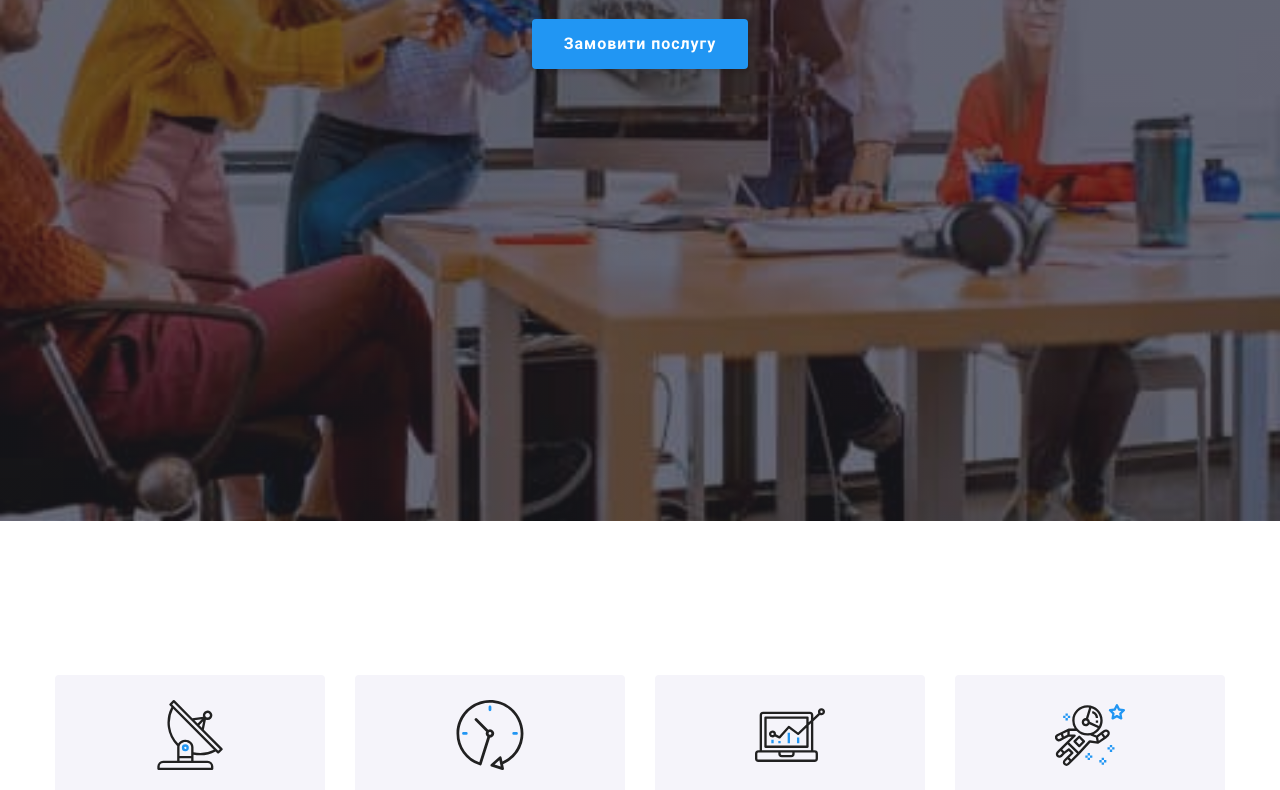
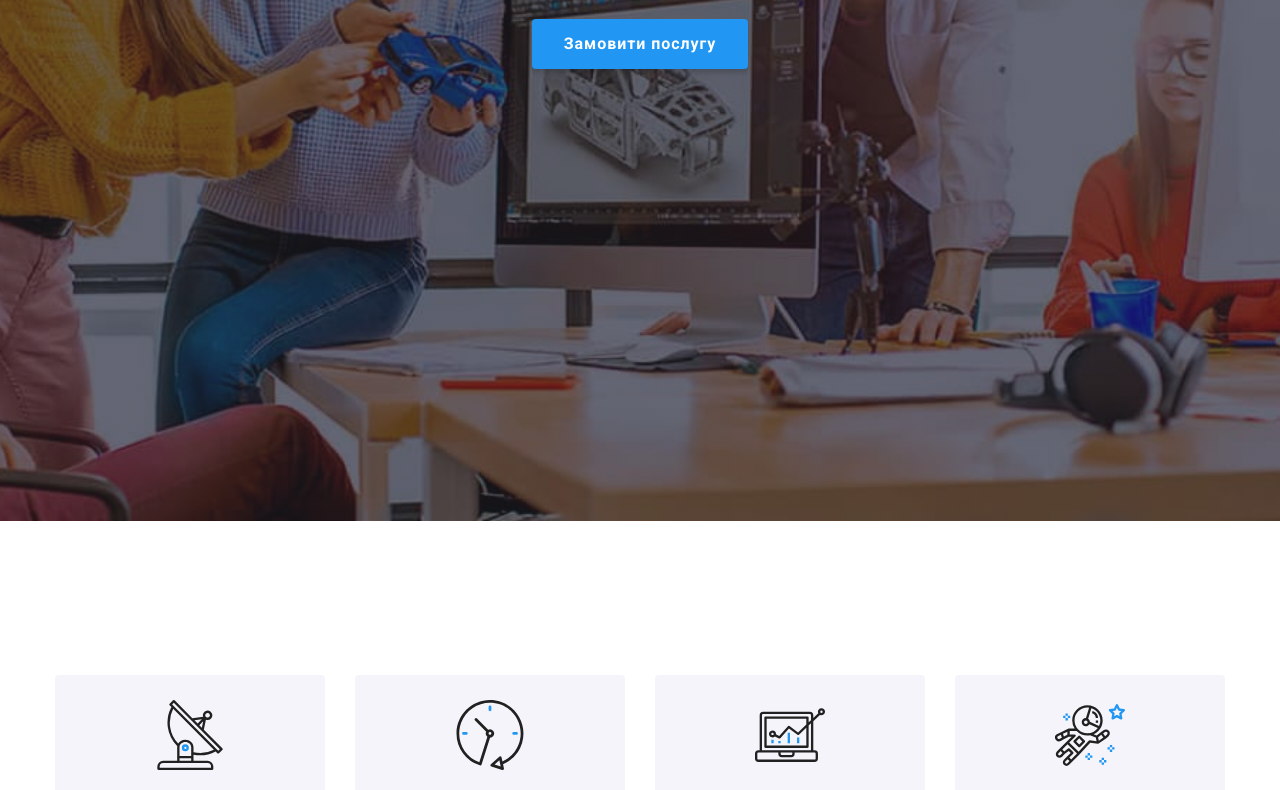
Before and after one commit to ArtemUah/goit-markup-hw-08, a plain HTML site: page index.html in a window 1280 px wide. Shown: the part 415-1205 px from the top of the page. Drawn offline with nearby package versions, Linux system fonts and the light colour scheme.

Commit message:
final with hero-bg

```diff
--- a/sass/layouts/_hero.scss
+++ b/sass/layouts/_hero.scss
@@ -37,7 +37,7 @@
         rgba(47, 48, 58, 0.4),
         rgba(47, 48, 58, 0.4)
       ),
-      url(../../img/hero-bg-1x.jpg);
+      url(../../img/hero-bg.jpg);
 
     @media (min-device-pixel-ratio: 2),
       (min-resolution: 192dpi),
```
Also changed, not shown: css/main.css, css/main.min.css, 2 other files.
